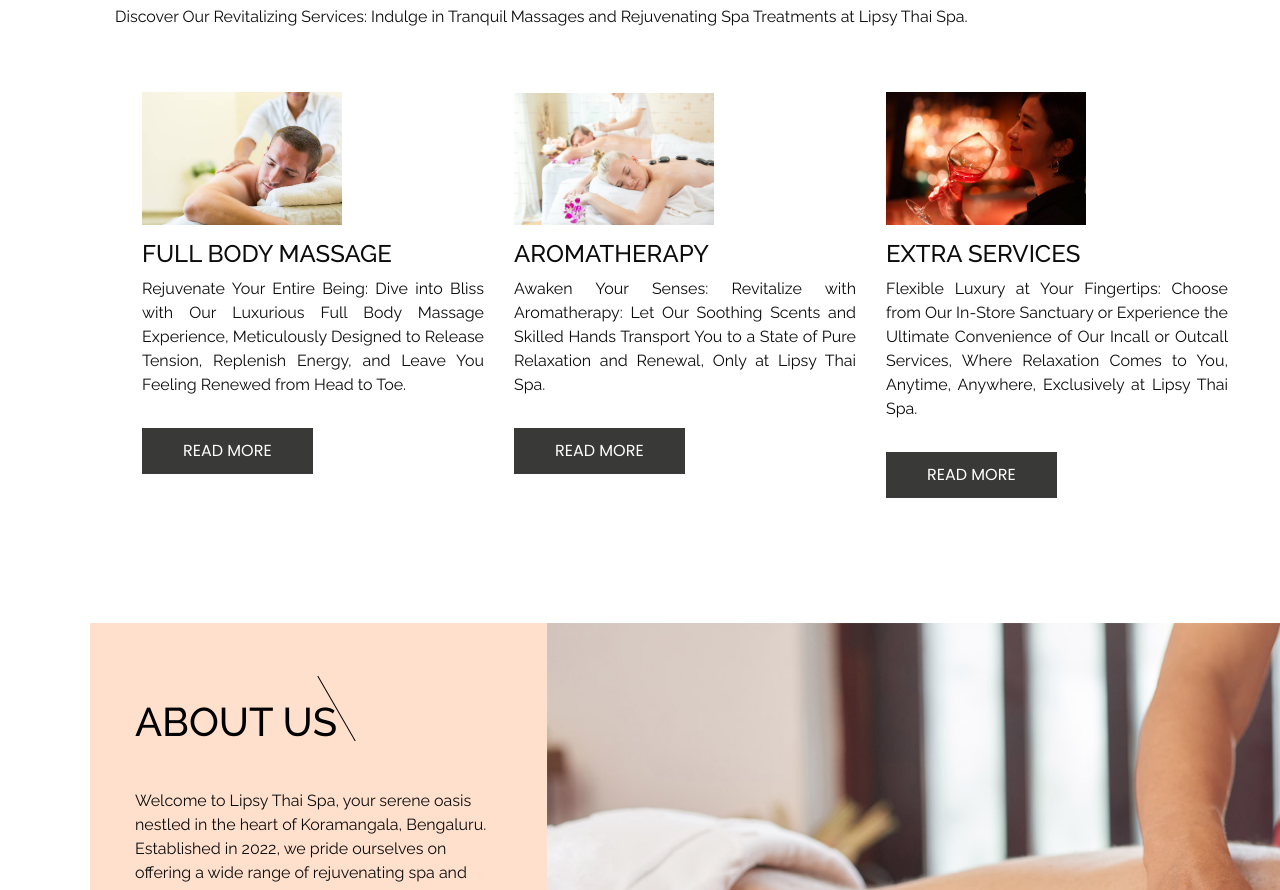
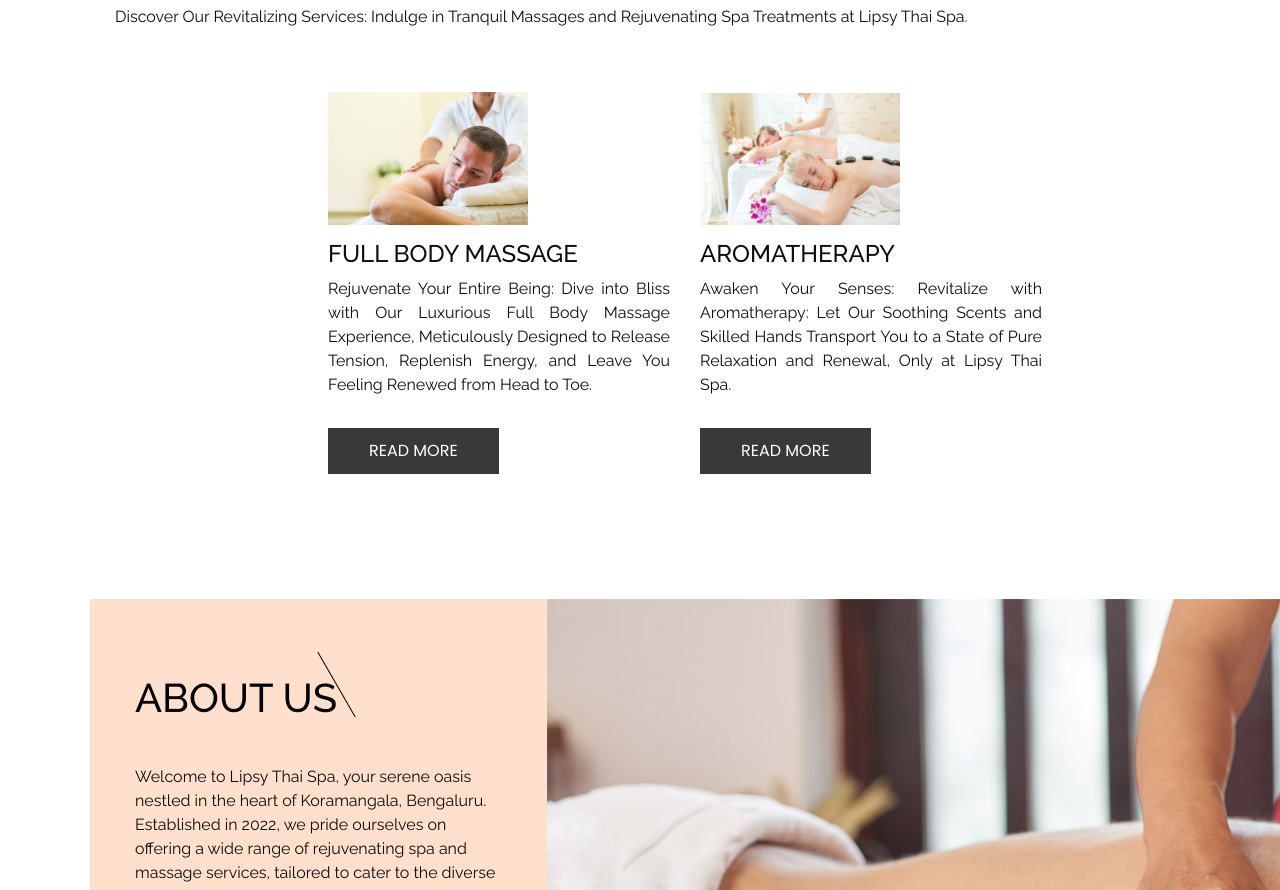
Before and after one commit to Lipsythiaspa/Lipsythaispa, a plain HTML site: page index.html in a window 1280 px wide. Shown: the part 976-1866 px from the top of the page. Drawn offline with nearby package versions, Linux system fonts and the light colour scheme.

Commit message:
Update index.html

```diff
--- a/index.html
+++ b/index.html
@@ -195,22 +195,6 @@
             </h4>
             <p class="myPara">
               Awaken Your Senses: Revitalize with Aromatherapy: Let Our Soothing Scents and Skilled Hands Transport You to a State of Pure Relaxation and Renewal, Only at Lipsy Thai Spa.
-            </p>
-            <a href="service.html">
-              Read More
-            </a>
-          </div>
-        </div>
-        <div class="box">
-          <div class="img-box">
-            <img src="imgservices/extraservice.jpg" alt="">
-          </div>
-          <div class="detail-box">
-            <h4>
-              Extra Services
-            </h4>
-            <p class="myPara">
-              Flexible Luxury at Your Fingertips: Choose from Our In-Store Sanctuary or Experience the Ultimate Convenience of Our Incall or Outcall Services, Where Relaxation Comes to You, Anytime, Anywhere, Exclusively at Lipsy Thai Spa.
             </p>
             <a href="service.html">
               Read More
```
